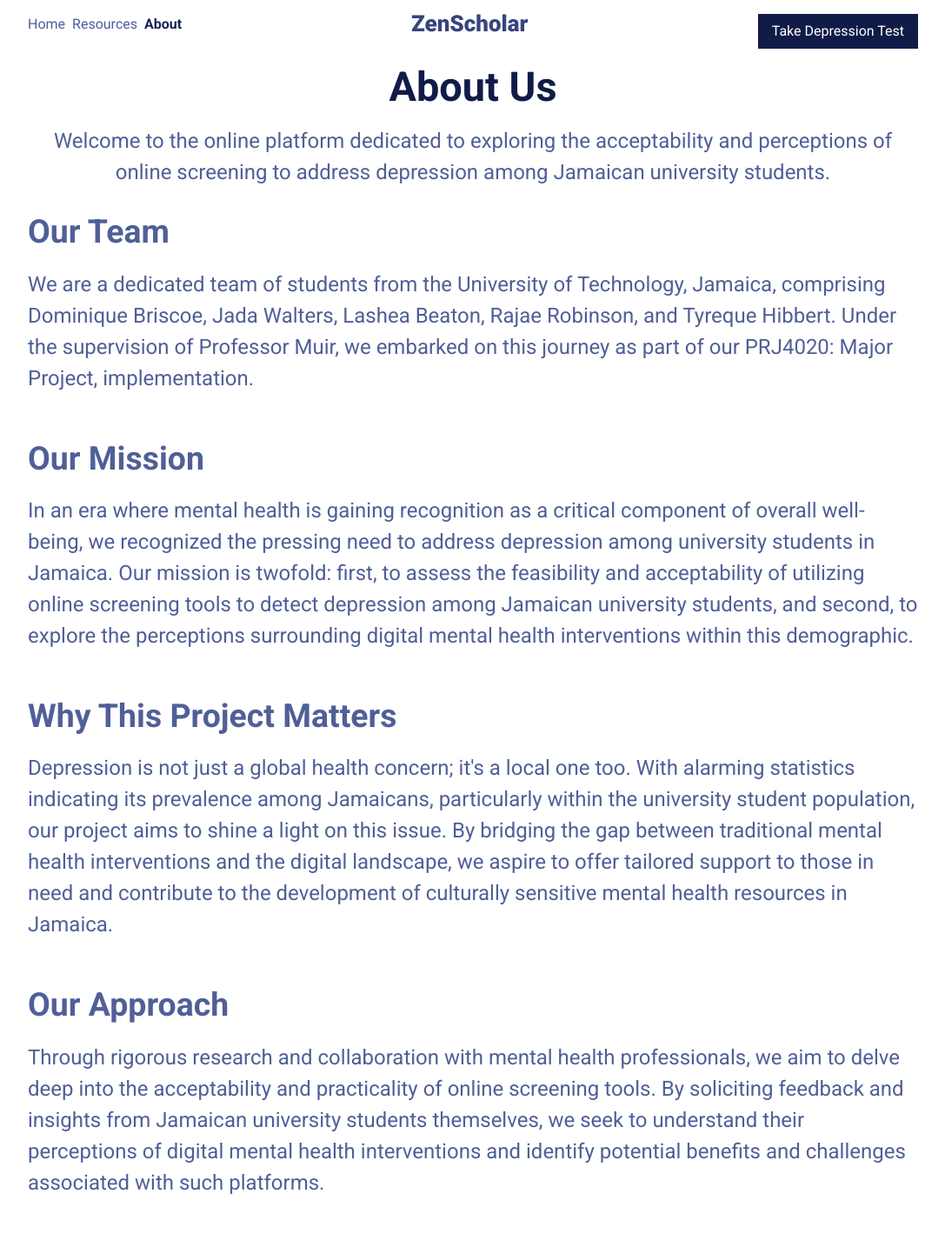
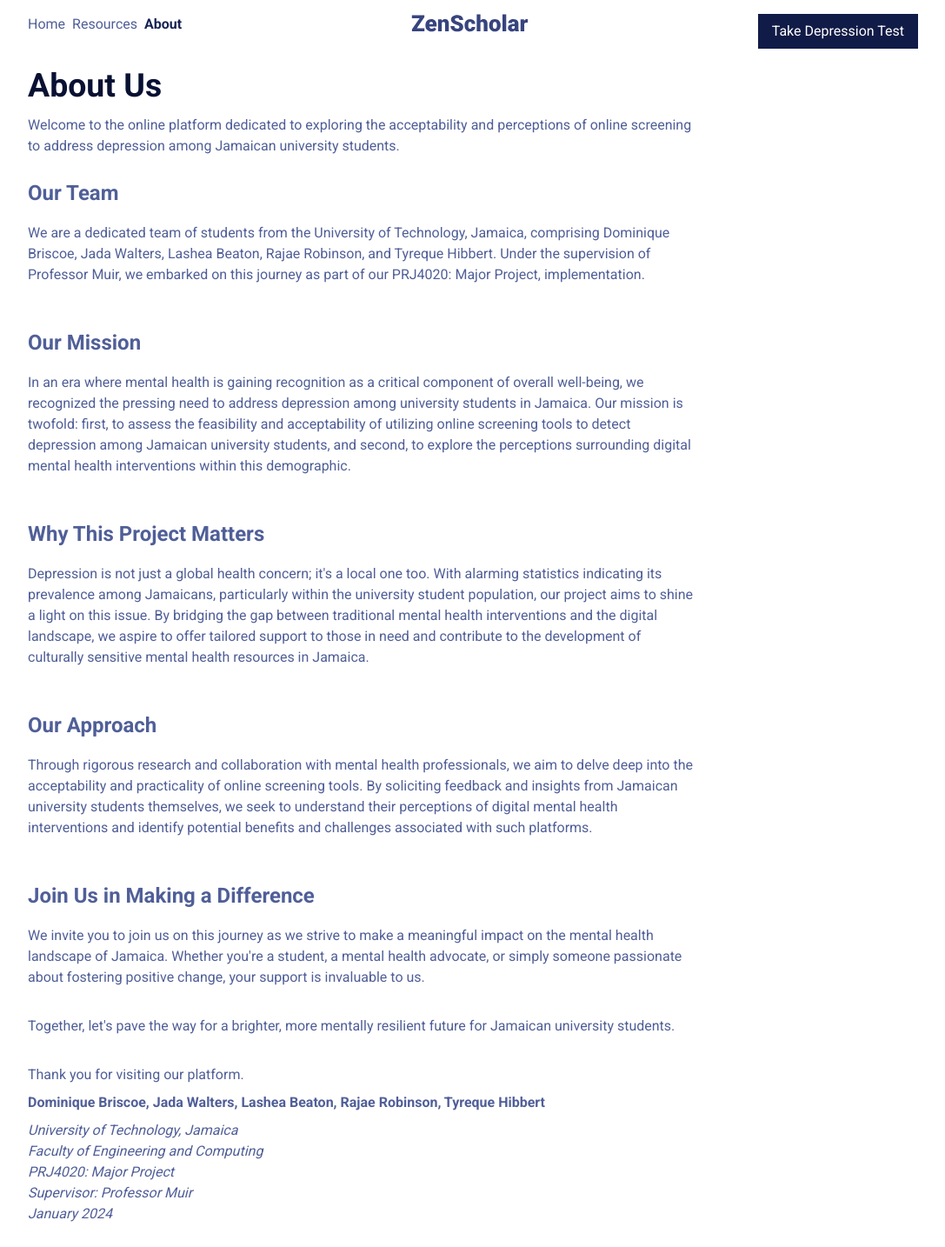
Before and after one commit to Rajae-Robinson/ZenScholar, a React (Vite) app: page /about in a window 1280 px wide. Shown: the top 1434 px of the page at 87% size, without its empty margins (96-1183 px from the left). Built offline with nearby package versions, Linux system fonts and the light colour scheme.

Commit message:
Updated about us fonts

```diff
--- a/src/pages/About.tsx
+++ b/src/pages/About.tsx
@@ -2,19 +2,17 @@ export default function About() {
   return (
     <div className="flex">
       <text>
-        <h1 className="text-primary text-2xl text-center font-bold mb-4">
-          About Us
-        </h1>
+        <h1 className="text-heading text-xl font-bold">About Us</h1>
 
-        <p className="text-center text-base">
+        <p className="mt-2 lg:w-[75%]">
           Welcome to the online platform dedicated to exploring the
           acceptability and perceptions of online screening to address
           depression among Jamaican university students.
         </p>
 
         <br></br>
-        <h2 className="text-xl font-semibold mb-4">Our Team</h2>
-        <p className="text-base">
+        <h2 className="text-base font-semibold mb-4">Our Team</h2>
+        <p className="mt-2 lg:w-[75%]">
           We are a dedicated team of students from the University of Technology,
           Jamaica, comprising Dominique Briscoe, Jada Walters, Lashea Beaton,
           Rajae Robinson, and Tyreque Hibbert. Under the supervision of
@@ -23,8 +21,8 @@ export default function About() {
         </p>
 
         <br></br>
-        <h2 className="text-xl font-semibold mt-6 mb-4">Our Mission</h2>
-        <p className="text-base">
+        <h2 className="text-base font-semibold mt-6 mb-4">Our Mission</h2>
+        <p className="mt-2 lg:w-[75%]">
           In an era where mental health is gaining recognition as a critical
           component of overall well-being, we recognized the pressing need to
           address depression among university students in Jamaica. Our mission
@@ -36,10 +34,10 @@ export default function About() {
         </p>
 
         <br></br>
-        <h2 className="text-xl font-semibold mt-6 mb-4">
+        <h2 className="text-base font-semibold mt-6 mb-4">
           Why This Project Matters
         </h2>
-        <p className="text-base">
+        <p className="mt-2 lg:w-[75%]">
           Depression is not just a global health concern; it&apos;s a local one
           too. With alarming statistics indicating its prevalence among
           Jamaicans, particularly within the university student population, our
@@ -51,8 +49,8 @@ export default function About() {
         </p>
 
         <br></br>
-        <h2 className="text-xl font-semibold mt-6 mb-4">Our Approach</h2>
-        <p className="text-base">
+        <h2 className="text-base font-semibold mt-6 mb-4">Our Approach</h2>
+        <p className="mt-2 lg:w-[75%]">
           Through rigorous research and collaboration with mental health
           professionals, we aim to delve deep into the acceptability and
           practicality of online screening tools. By soliciting feedback and
@@ -63,10 +61,10 @@ export default function About() {
         </p>
 
         <br></br>
-        <h2 className="text-xl font-semibold mt-6 mb-4">
+        <h2 className="text-base font-semibold mt-6 mb-4">
           Join Us in Making a Difference
         </h2>
-        <p className="text-base">
+        <p className="mt-2 lg:w-[75%]">
           We invite you to join us on this journey as we strive to make a
           meaningful impact on the mental health landscape of Jamaica. Whether
           you&apos;re a student, a mental health advocate, or simply someone
@@ -75,20 +73,18 @@ export default function About() {
         </p>
 
         <br></br>
-        <p className="mt-4 text-base">
+        <p className="mt-2 lg:w-[75%]">
           Together, let&apos;s pave the way for a brighter, more mentally
           resilient future for Jamaican university students.
         </p>
 
-        <br></br>
-        <p className="mt-8 text-base">Thank you for visiting our platform.</p>
-        <p className="font-semibold text-base">
+        <p className="mt-8 lg:w-[75%]">Thank you for visiting our platform.</p>
+        <p className="font-semibold mt-2 lg:w-[75%]">
           Dominique Briscoe, Jada Walters, Lashea Beaton, Rajae Robinson,
           Tyreque Hibbert
         </p>
 
-        <br></br>
-        <p className="italic text-base">
+        <p className="italic mt-2 lg:w-[75%]">
           University of Technology, Jamaica
           <br></br> Faculty of Engineering and Computing
           <br></br> PRJ4020: Major Project
```
